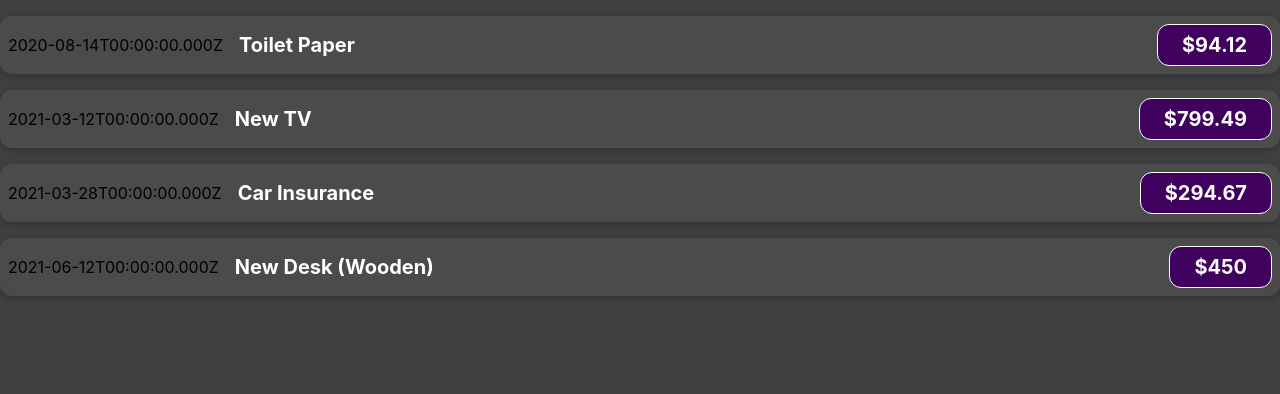
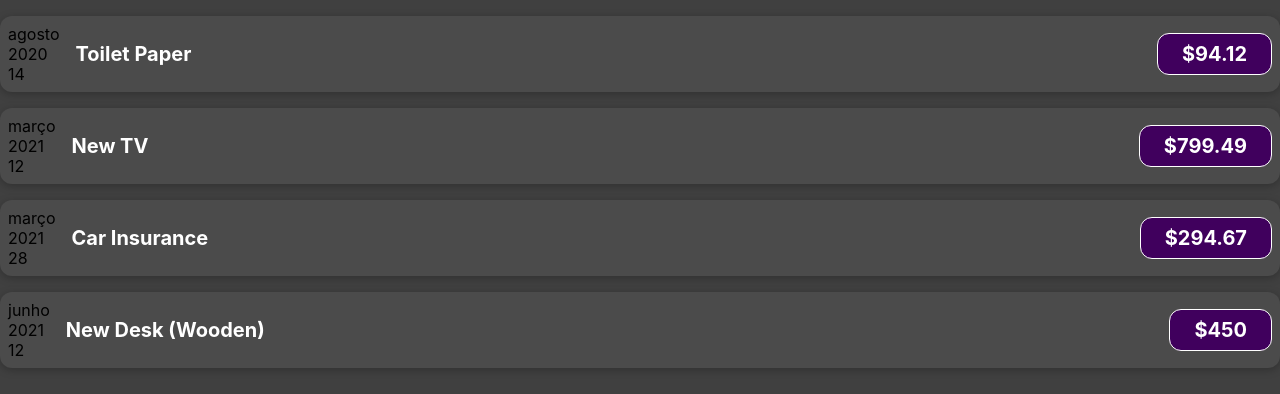
Before and after one commit to marcosJuniorPassarella/annual-expenses, a React (Create React App) app: page / in a window 1280 px wide. Shown: the top 394 px of the page. Built offline with nearby package versions, Linux system fonts and the light colour scheme.

Commit message:
Added month - date and year in the component

```diff
--- a/src/components/ExpenseItem/ExpenseItem.tsx
+++ b/src/components/ExpenseItem/ExpenseItem.tsx
@@ -7,11 +7,19 @@ interface ExpenseItemProps {
 }
 
 export default function ExpenseItem({ title, date, amount }: ExpenseItemProps) {
+  const month = date.toLocaleString("pt-br", { month: "long" });
+  const day = date.toLocaleString("pt-br", { day: "2-digit" });
+  const year = date.getFullYear();
+
   return (
     <div className="expense-item">
-      <div> {date.toISOString()} </div>
+      <div className="">
+        <div className="">{month}</div>
+        <div className="">{year}</div>
+        <div className="">{day}</div>
+      </div>
       <div className="expense-item__description">
-        <h2> {title}</h2>
+        <h2>{title}</h2>
         <div className="expense-item__price"> ${amount} </div>
       </div>
     </div>
```
